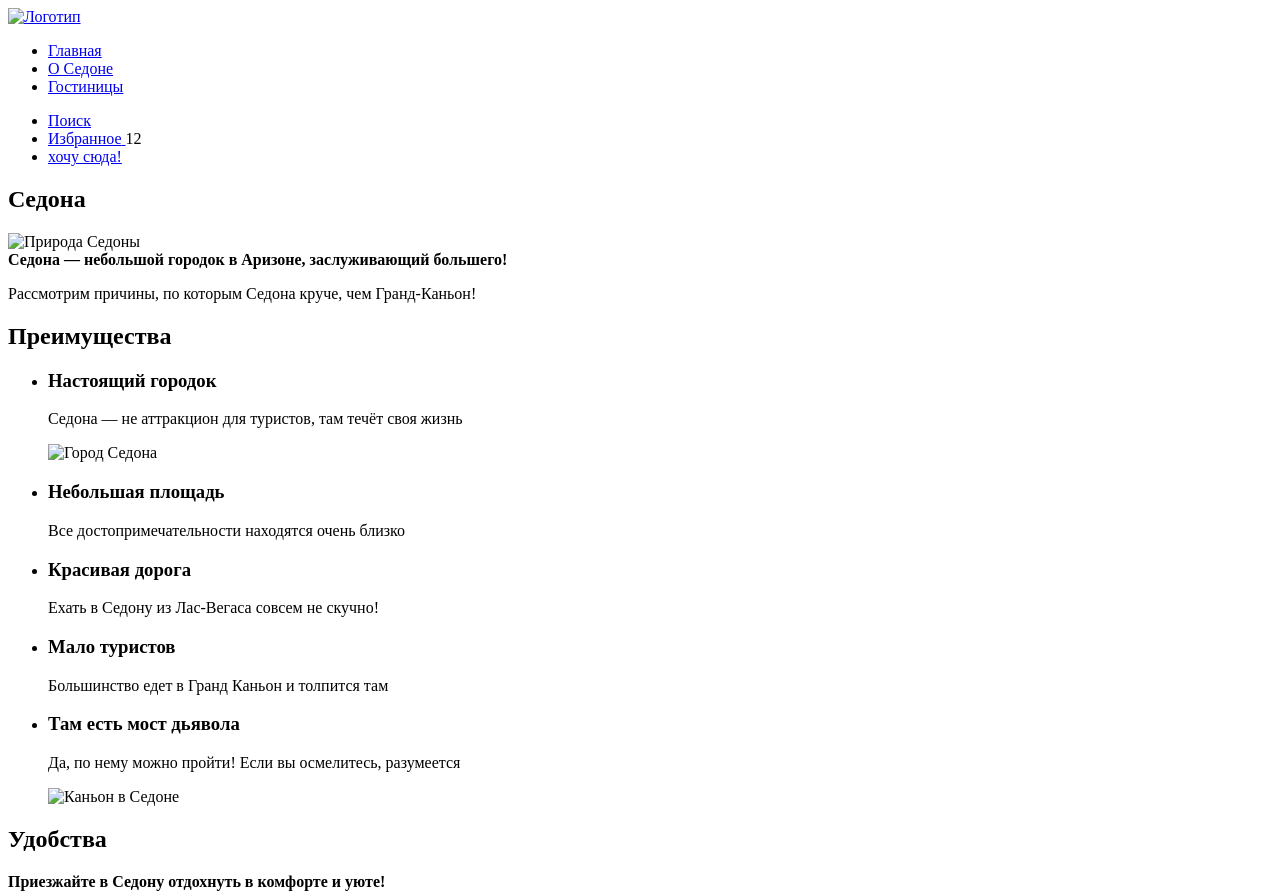
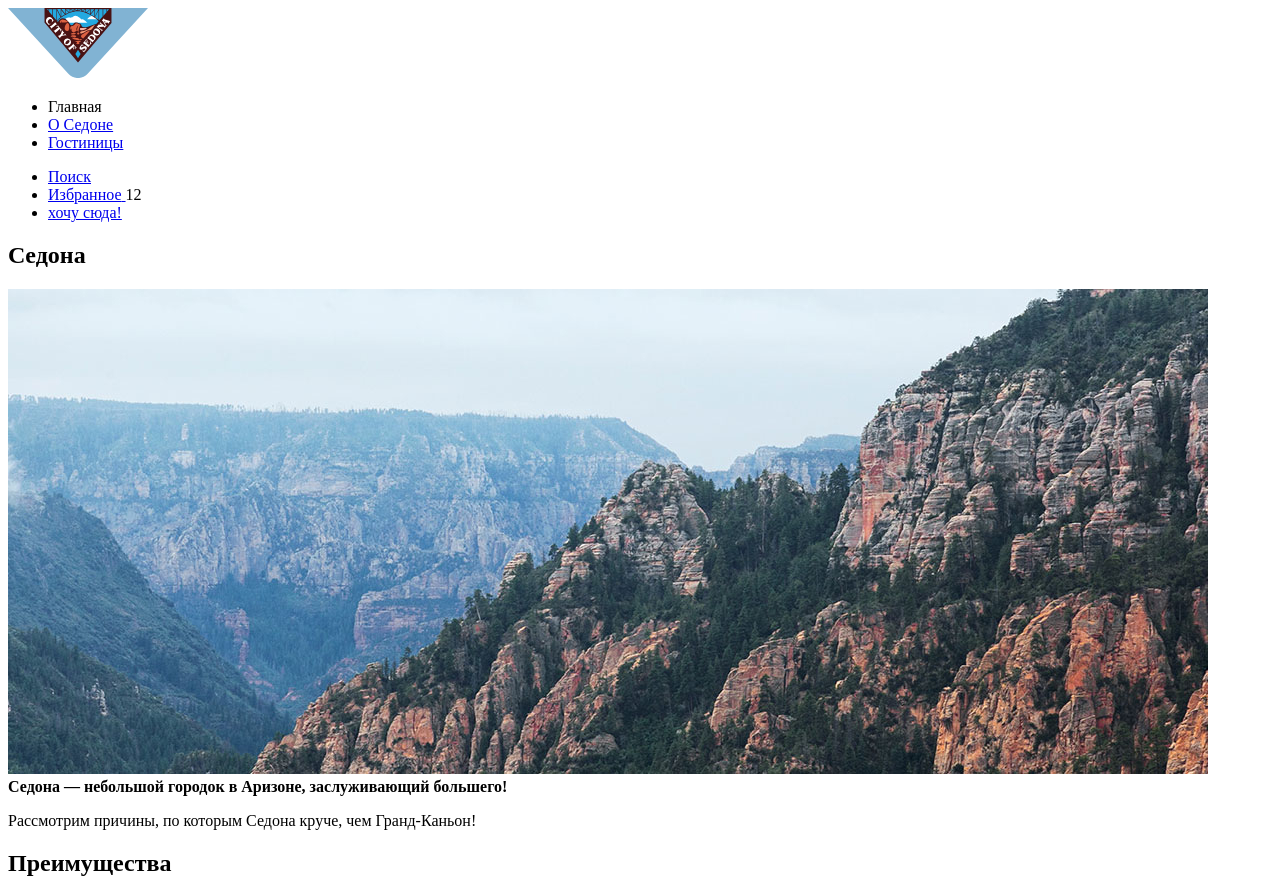
Before and after one commit to htmlacademy-htmlcss/2415501-sedona-38, a plain HTML site: page index.html in a window 1280 px wide. Shown: the top 893 px of the page. Drawn offline with Linux system fonts and the light colour scheme.

Commit message:
Добавила графику

```diff
--- a/index.html
+++ b/index.html
@@ -8,11 +8,13 @@
 
   <body>
     <header class="page-header">
-      <a href="#"> <img src="" alt="Логотип"></a>
+      <a class="logotype">
+        <img src="images/logo.svg" width="140" height="70" alt="Логотип">
+      </a>
       <nav class="navigation">
         <ul class="navigation-list">
           <li class="navigation-item">
-            <a class="navigation-link" href="#">Главная</a>
+            <a class="navigation-link">Главная</a>
           </li>
           <li class="navigation-item">
             <a class="navigation-link" href="#">О Седоне</a>
@@ -43,7 +45,7 @@
       <section class="hero">
         <h1 class="visually-hidden">Cедона</h1>
         <div class="hero-picture">
-          <img class="hero-img" src="" alt="Природа Седоны">
+          <img class="hero-img" src="images/hero-background.jpg" width="1200" height="485" alt="Природа Седоны">
         </div>
         <b class="hero-title">Седона — небольшой городок в Аризоне, заслуживающий большего!</b>
         <p class="hero-description">Рассмотрим причины, по которым Седона круче, чем Гранд-Каньон!</p>
@@ -54,7 +56,7 @@
           <li class="advantages-item">
             <h3 class="advantages-title">Настоящий городок</h3>
             <p class="advanteges-description">Седона — не аттракцион для туристов, там течёт своя жизнь</p>
-            <img src="#" alt="Город Седона">
+            <img src="images/Sedona-city.jpg" width="800" height="385" alt="Город Седона">
           </li>
           <li class="advantages-item">
             <h3 class="advantages-title">Небольшая площадь</h3>
@@ -71,7 +73,7 @@
           <li class="advantages-item">
             <h3 class="advantages-title">Там есть мост дьявола</h3>
             <p class="advanteges-description">Да, по нему можно пройти! Если вы осмелитесь, разумеется</p>
-            <img src="#" alt="Каньон в Седоне">
+            <img src="images/Sedona-canyon.jpg" width="800" height="385" alt="Каньон в Седоне">
           </li>
         </ul>
       </section>
@@ -130,9 +132,11 @@
           </a>
         </li>
       </ul>
-      <section class="number">
+      <section class="phone-number">
         <a class="footer-contacts-phone" href="tel:+78005558628">+7 (812) 812-12-12</a>
-        <a href="https://htmlacademy.ru/"><img class="footer-logo" src="#" alt="Логотип Академии"></a>
+        <a href="https://htmlacademy.ru/">
+          <img class="footer-logo" src="images/logo_htmlacademy.png" width="114,9" height="32,9" alt="Логотип Академии">
+        </a>
       </section>
     </footer>
   </body>
```
Also changed, not shown: images/Amara-Resort-&-Spa.jpg (added), images/Desert-Quail-Inn.jpg (added), images/GreenTree-Inn.jpg (added), images/Sedona-canyon.jpg (added), images/Sedona-city.jpg (added), images/Villas-at-Poco-Diablo.jpg (added), images/hero-background.jpg (added), images/logo.svg (added), images/logo_htmlacademy.png (added).
